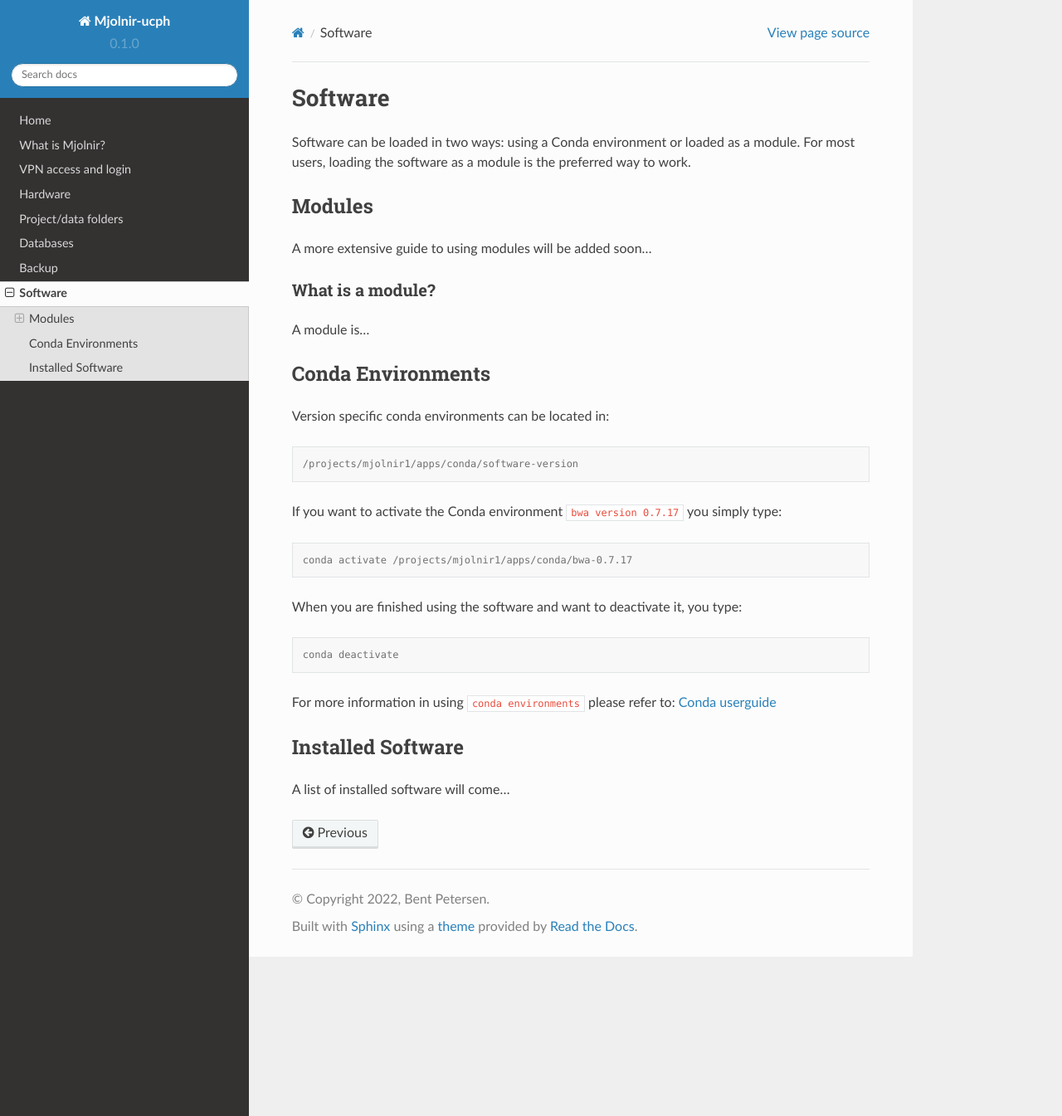
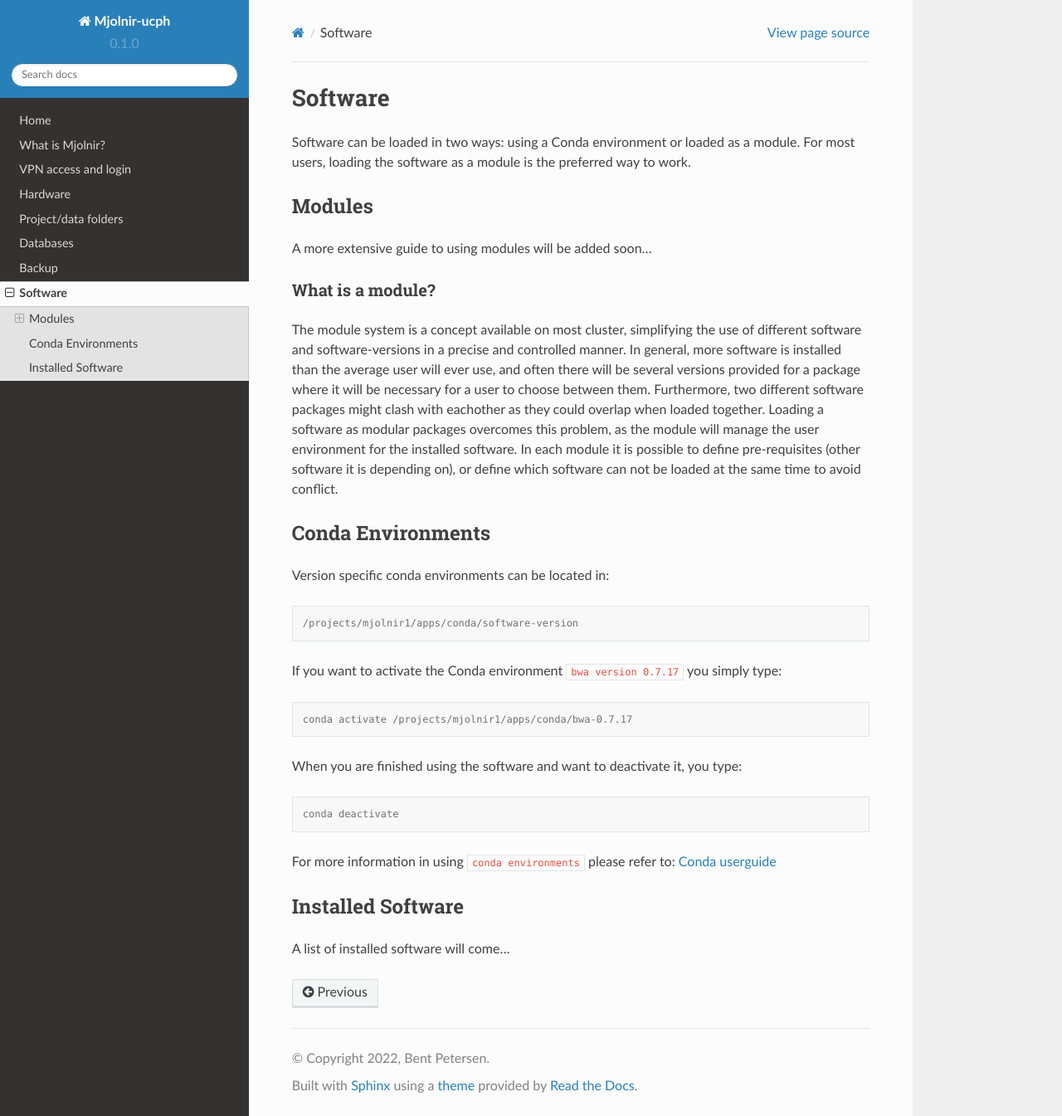
Before and after one commit to bentpetersendk/mjolnir_ucph, a Sphinx documentation site: the page built from docs/source/software.rst, in a window 1280 px wide and 1345 px high. Shown: the whole window at 83% size. Built offline with Sphinx 7.4.7 and the Read the Docs theme 2.0.0, drawn with Linux system fonts in a browser that asks for light colours.

Commit message:
Update software.rst

```diff
--- a/docs/source/software.rst
+++ b/docs/source/software.rst
@@ -10,7 +10,11 @@ A more extensive guide to using modules will be added soon...
 
 What is a module?
 ****
-A module is...
+The module system is a concept available on most cluster, simplifying the use of different software and software-versions in a precise and controlled manner. In general, more software is installed than the average user will ever use, and often there will be several versions provided for a package where it will be necessary for a user to choose between them. Furthermore, two different software packages might clash with eachother as they could overlap when loaded together. Loading a software as modular packages overcomes this problem, as the module will manage the user environment for the installed software. In each module it is possible to define pre-requisites (other software it is depending on), or define which software can not be loaded at the same time to avoid conflict.
+
+
+
+
 
 
 Conda Environments
```
